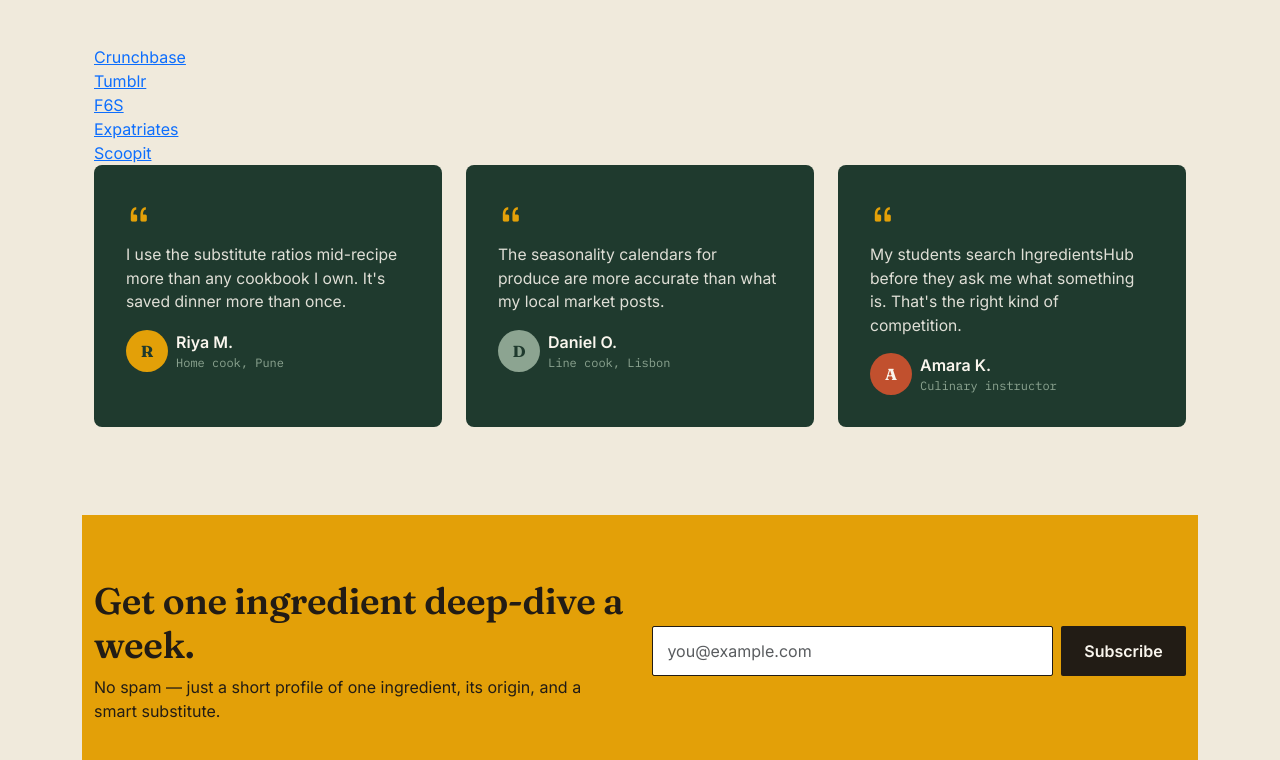
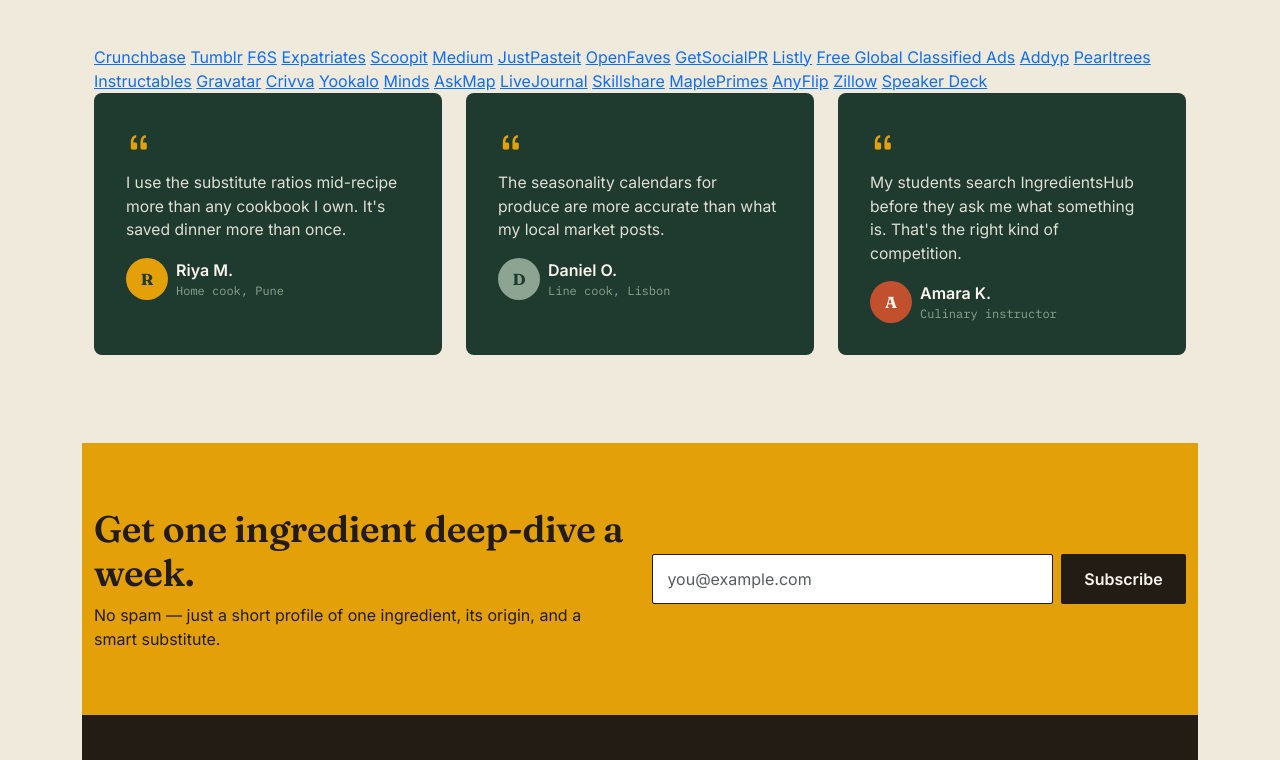
Before and after one commit to foodindia/foodindia.github.com, a plain HTML site: page index.html in a window 1280 px wide. Shown: the part 3478-4238 px from the top of the page. Drawn offline with nearby package versions, Linux system fonts and the light colour scheme.

Commit message:
Update index.html

```diff
--- a/index.html
+++ b/index.html
@@ -618,16 +618,37 @@
       <h2>Worth a Visit</h2>
       <p>Sources, studies, and guides we return to often — for readers who want to go deeper than a single ingredient page.</p>
     </div>
-<a href="https://www.crunchbase.com/organization/valley-saffron">Crunchbase</a>
-<br>
-<a href="https://www.tumblr.com/valleysaffron/822816754707365888/valley-saffron-best-saffron-brandin-this-blog-we?source=share">Tumblr</a>
-<br>
-<a href="https://www.f6s.com/valley-saffron">F6S</a>
-<br>
-<a href="https://www.expatriates.com/scripts/posting/modify.epl?id=2DF50266-85F6-11F1-8043-E27847A16225&email=valleysaffronn%40gmail.com">Expatriates</a>
-<br>
-<a href="https://www.scoop.it/topic/valley-saffron">Scoopit</a>
-<br>
+<div class="links-grid">
+  <a href="https://www.crunchbase.com/organization/valley-saffron" target="_blank" rel="noopener noreferrer">Crunchbase</a>
+  <a href="https://www.tumblr.com/valleysaffron/822816754707365888/valley-saffron-best-saffron-brandin-this-blog-we?source=share" target="_blank" rel="noopener noreferrer">Tumblr</a>
+  <a href="https://www.f6s.com/valley-saffron" target="_blank" rel="noopener noreferrer">F6S</a>
+  <a href="https://www.expatriates.com/scripts/posting/modify.epl?id=2DF50266-85F6-11F1-8043-E27847A16225&email=valleysaffronn%40gmail.com" target="_blank" rel="noopener noreferrer">Expatriates</a>
+  <a href="https://www.scoop.it/topic/valley-saffron" target="_blank" rel="noopener noreferrer">Scoopit</a>
+
+  <a href="https://medium.com/@valleysaffronn/valley-saffron-best-saffron-brand-b2c8022f26de" target="_blank" rel="noopener noreferrer">Medium</a>
+  <a href="https://justpaste.it/fpu6i" target="_blank" rel="noopener noreferrer">JustPasteit</a>
+  <a href="https://www.openfaves.com/preview-article/#google_vignette" target="_blank" rel="noopener noreferrer">OpenFaves</a>
+  <a href="https://getsocialpr.com/story20157602/valley-saffron" target="_blank" rel="noopener noreferrer">GetSocialPR</a>
+  <a href="https://list.ly/valleysaffronn/lists" target="_blank" rel="noopener noreferrer">Listly</a>
+
+  <a href="https://freeglobalclassifiedads.com/business-opportunities_2/food/valley-saffron-online-saffron-shop_i3135413" target="_blank" rel="noopener noreferrer">Free Global Classified Ads</a>
+  <a href="https://addyp.com/user/my-listings/" target="_blank" rel="noopener noreferrer">Addyp</a>
+  <a href="https://www.pearltrees.com/valleysaffron" target="_blank" rel="noopener noreferrer">Pearltrees</a>
+  <a href="https://www.instructables.com/Valley-Saffron-Finest-Kashmiri-Saffron/" target="_blank" rel="noopener noreferrer">Instructables</a>
+  <a href="https://gravatar.com/profile/links/1" target="_blank" rel="noopener noreferrer">Gravatar</a>
+
+  <a href="https://crivva.com/members/valleysaffron/" target="_blank" rel="noopener noreferrer">Crivva</a>
+  <a href="https://blog.yookalo.com/article-submitted/" target="_blank" rel="noopener noreferrer">Yookalo</a>
+  <a href="https://www.minds.com/newsfeed/1926733401537126400?referrer=valleysaffron" target="_blank" rel="noopener noreferrer">Minds</a>
+  <a href="http://www.askmap.net/location/7308700/india/valley-saffron" target="_blank" rel="noopener noreferrer">AskMap</a>
+  <a href="https://valleysaffron.livejournal.com/profile/" target="_blank" rel="noopener noreferrer">LiveJournal</a>
+
+  <a href="https://www.skillshare.com/en/profile/Skillshare-Member/566608564" target="_blank" rel="noopener noreferrer">Skillshare</a>
+  <a href="https://www.mapleprimes.com/users/valleysaffron" target="_blank" rel="noopener noreferrer">MaplePrimes</a>
+  <a href="https://anyflip.com/homepage/medbk#Home" target="_blank" rel="noopener noreferrer">AnyFlip</a>
+  <a href="https://www.zillow.com/profile/sanifshah%20ss" target="_blank" rel="noopener noreferrer">Zillow</a>
+  <a href="https://speakerdeck.com/saffronn">Speaker Deck</a>
+</div>
     <div class="row g-4">
       <div class="col-md-4">
         <div class="testimonial-card">
```
